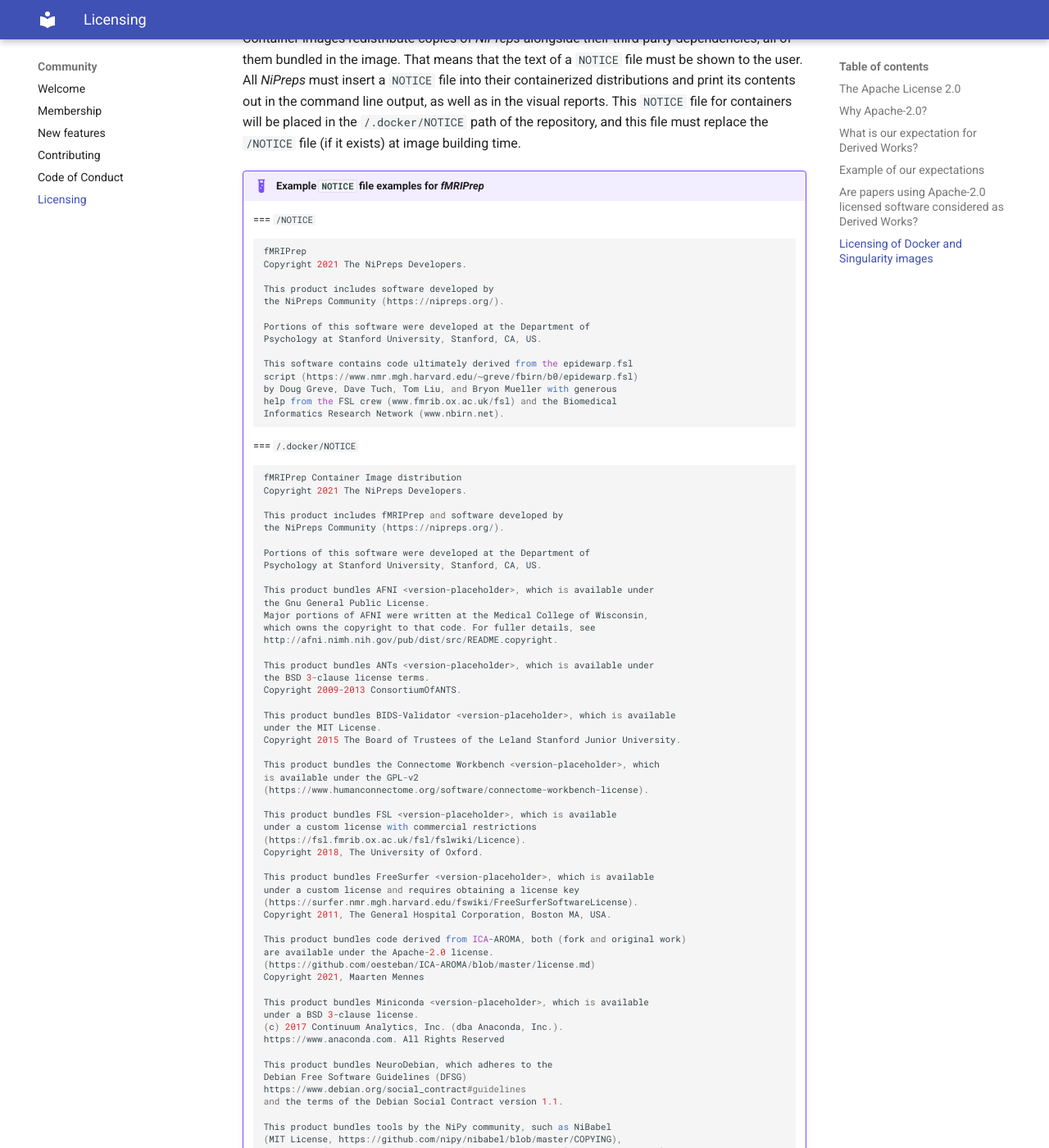
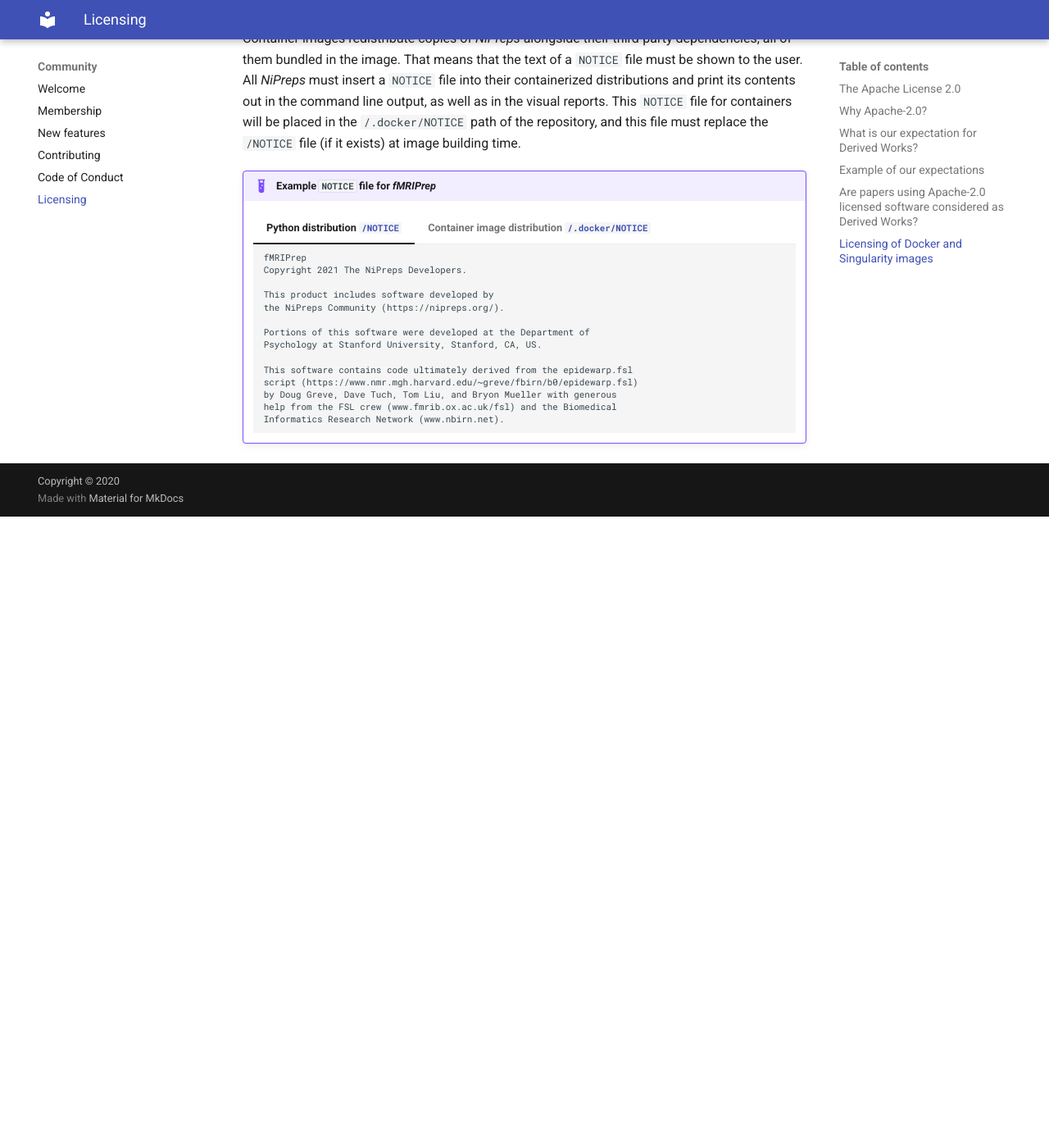
Before and after one commit to nipreps/nipreps.github.io, an MkDocs documentation site: the page built from docs/community/licensing.md, in a window 1280 px wide and 1400 px high, scrolled down 4222 px. Shown: the whole window at 82% size. Built offline with MkDocs 1.6.1 and Material for MkDocs 9.7.7, drawn with Linux system fonts in a browser that asks for light colours; after the commit the page ends 4852 px from its top, so only the background shows below that; some of the changed text lies outside the part shown.

Commit message:
fix: ensure NOTICE blocks render correctly

````diff
--- a/docs/community/licensing.md
+++ b/docs/community/licensing.md
@@ -155,10 +155,11 @@
 All *NiPreps* must insert a `NOTICE` file into their containerized distributions and print its contents out in the command line output, as well as in the visual reports.
 This `NOTICE` file for containers will be placed in the `/.docker/NOTICE` path of the repository, and this file must replace the `/NOTICE` file (if it exists) at image building time.
 
-!!! example "Example `NOTICE` file examples for *fMRIPrep*"
+!!! example "Example `NOTICE` file for *fMRIPrep*"
 
-    === `/NOTICE`
-        ```{.python}
+    === "Python distribution `/NOTICE`"
+
+        ```{.text}
         fMRIPrep
         Copyright 2021 The NiPreps Developers.
 
@@ -175,8 +176,9 @@
         Informatics Research Network (www.nbirn.net).
         ```
 
-    === `/.docker/NOTICE`
-        ```{.python}
+    === "Container image distribution `/.docker/NOTICE`"
+
+        ```{.text}
         fMRIPrep Container Image distribution
         Copyright 2021 The NiPreps Developers.
 
````
